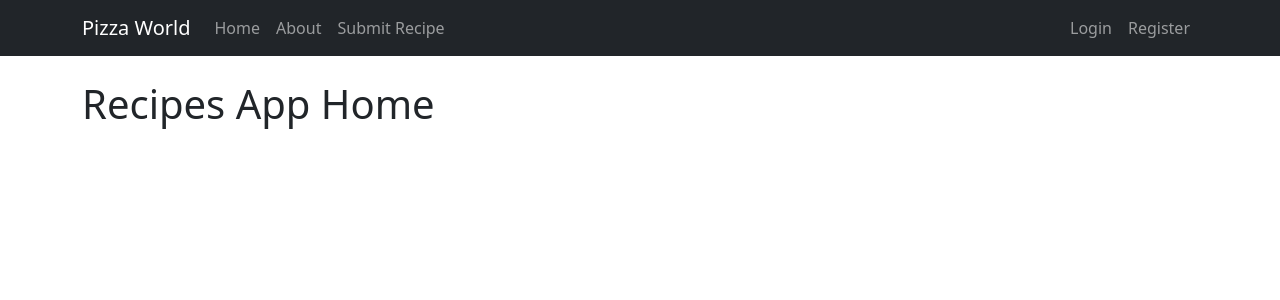
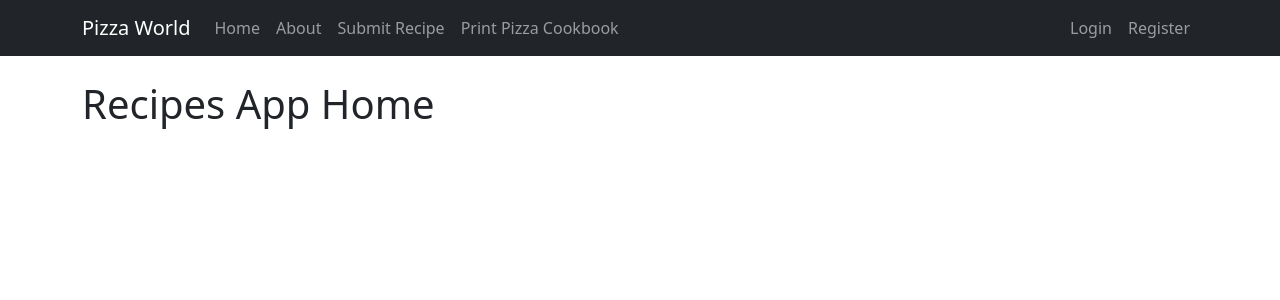
Before and after one commit to jtalarski/python2_final, a Django app: page / in a window 1280 px wide. Shown: the top 300 px of the page. Run offline with Django 4.2, Linux system fonts and the light colour scheme; data that the repository does not hold is empty.

Commit message:
print cookbook from navbar working

```diff
--- a/pizzas/templates/pizzas/base.html
+++ b/pizzas/templates/pizzas/base.html
@@ -34,6 +34,9 @@
               </li>
               <li class="nav-item">
                 <a class="nav-link" href="{% url 'pizzas-create' %}">Submit Recipe</a>
+              </li>
+              <li class="nav-item">
+                <a class="nav-link" href="{% url 'recipe_text' %}">Print Pizza Cookbook</a>
               </li>
             </ul>
           </div>
--- a/pizzas/templates/pizzas/pizza_detail.html
+++ b/pizzas/templates/pizzas/pizza_detail.html
@@ -13,6 +13,7 @@
           <p class="card-text">Directions: {{ object.directions}}</p><br>
           <h6 class="card-text">Rating: {{ object.current_rating }}</h6>
           <h6 class="card-subtitle mb-2 text-body-secondary">Date Posted: {{ object.updated_at|date:"F d, Y"}}</h6>
+          {% comment %} <a class="btn btn-outline-info" href="{% url 'recipe_text' object.id %}">Print</a> {% endcomment %}
           {% comment %} <a class="btn btn-outline-info" href="{% url 'rating-create' object.id %}">Rate Recipe</a> {% endcomment %}
         </div>
     </div>
--- a/pizzas/urls.py
+++ b/pizzas/urls.py
@@ -12,4 +12,5 @@ urlpatterns = [
     path('pizza/<int:pk>/update/', views.PizzaUpdateView.as_view(), name="pizzas-update"),
     path('pizza/<int:pk>/delete/', views.PizzaDeleteView.as_view(), name="pizzas-delete"),
     path('about/', views.about, name='about the app'),
+    path('recipe_text/', views.recipe_text, name="recipe_text"),
     ]
--- a/pizzas/views.py
+++ b/pizzas/views.py
@@ -61,7 +61,7 @@ class PizzaUpdateView(LoginRequiredMixin, UserPassesTestMixin, UpdateView):
         return super().form_valid(form)
 
 class PizzaDeleteView(LoginRequiredMixin, UserPassesTestMixin, DeleteView):
-    model = models.Pizza
+    model = models.Pizza.objects.all()
     # Redirect the user to the home page after deleting a pizza
     success_url = reverse_lazy('pizzas-home')
 
@@ -88,6 +88,26 @@ class PizzaDeleteView(LoginRequiredMixin, UserPassesTestMixin, DeleteView):
 #         form.instance.author = self.request.user
 #         return super().form_valid(form)
 
+# Generate recipe text file
+def recipe_text(request):
+    response = HttpResponse(content_type='text/plain')
+    response['Content-Disposition'] = 'attachment; filename=recipe.txt'
+
+    # Designate model
+    to_print = models.Pizza.objects.all().filter()
+    success_url = reverse_lazy('pizzas-home')
+
+    # Create blank list
+    lines = []
+
+    # Loop through query
+    for recipe in to_print:
+        lines.append(f'__{recipe.title}__\n\n{recipe.description}\n\ndirections:\n{recipe.directions}\n\nrating: {recipe.current_rating}  chef: {recipe.author}\n\n\n')
+
+    response.writelines(lines)
+    return response
+
+
 
 def about(request):
     return render(request, "pizzas/about.html", {"title": 'about the app'})
```
Also changed, not shown: to_do.md (+1 -0 lines).
